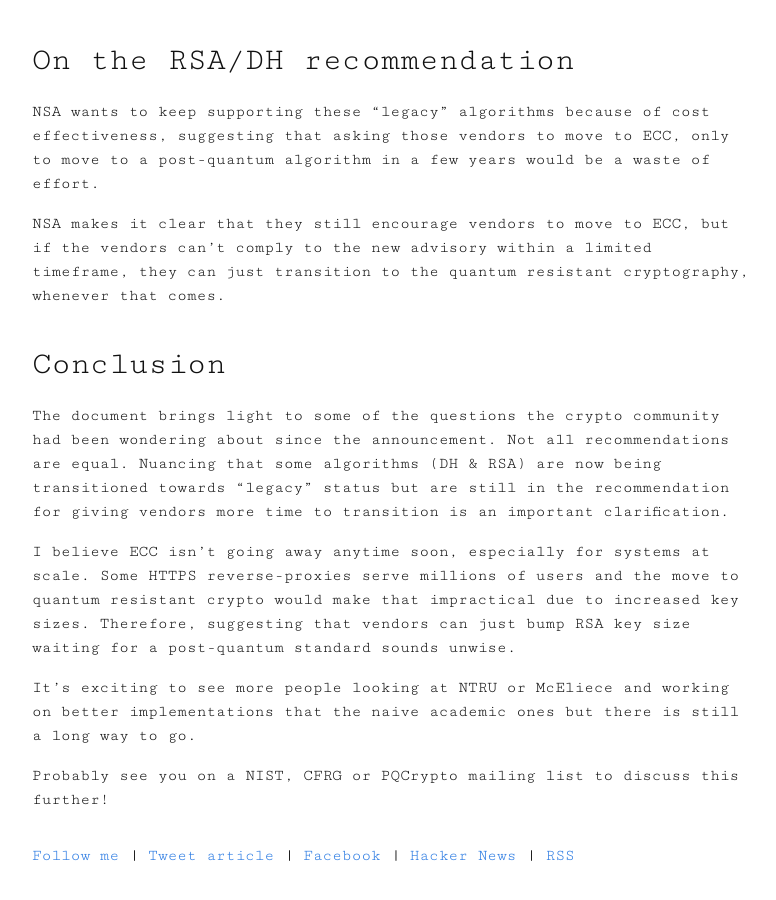
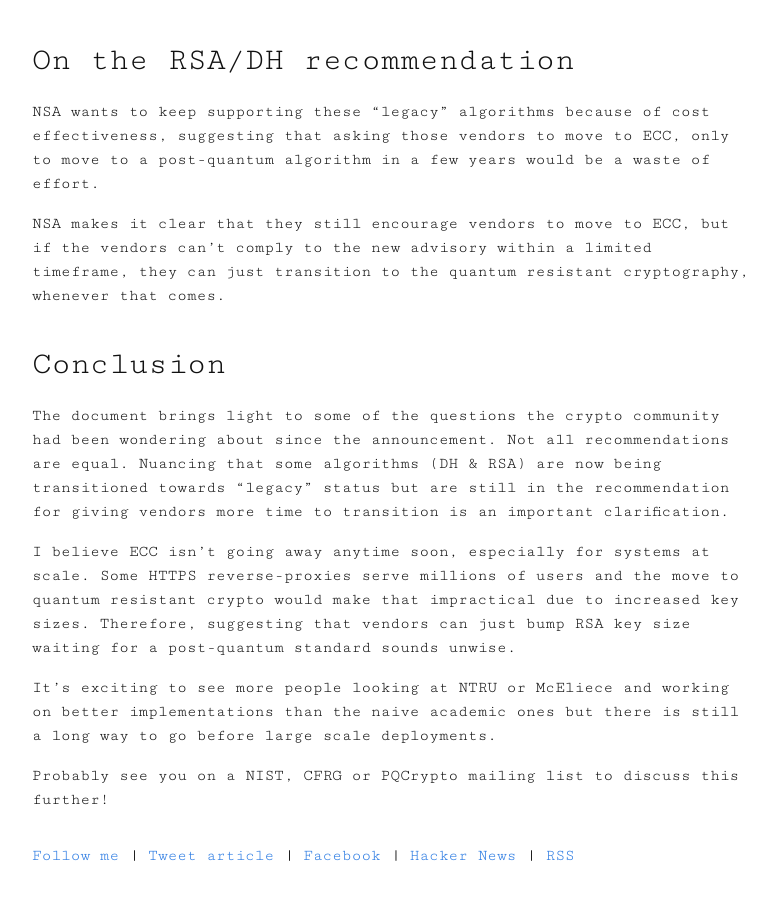
Before and after one commit to FredericJacobs/jekyll-blog, a Jekyll site: the page built from _posts/2016-01-27-NSA-QC.md, in a window 1280 px wide and 900 px high, scrolled down 2956 px. Shown: the whole window, without its empty margins (248-1024 px from the left). Built offline with Jekyll 4.4.1, drawn with Linux system fonts in a browser that asks for light colours.

Commit message:
Fixing typo

```diff
--- a/_posts/2016-01-27-NSA-QC.md
+++ b/_posts/2016-01-27-NSA-QC.md
@@ -76,6 +76,6 @@ The document brings light to some of the questions the crypto community had been
 
 I believe ECC isn't going away anytime soon, especially for systems at scale. Some HTTPS reverse-proxies serve millions of users and the move to quantum resistant crypto would make that impractical due to increased key sizes. Therefore, suggesting that vendors can just bump RSA key size waiting for a post-quantum standard sounds unwise.
 
-It's exciting to see more people looking at NTRU or McEliece and working on better implementations that the naive academic ones but there is still a long way to go.
+It's exciting to see more people looking at NTRU or McEliece and working on better implementations than the naive academic ones but there is still a long way to go before large scale deployments.
 
 Probably see you on a NIST, CFRG or PQCrypto mailing list to discuss this further!
```
